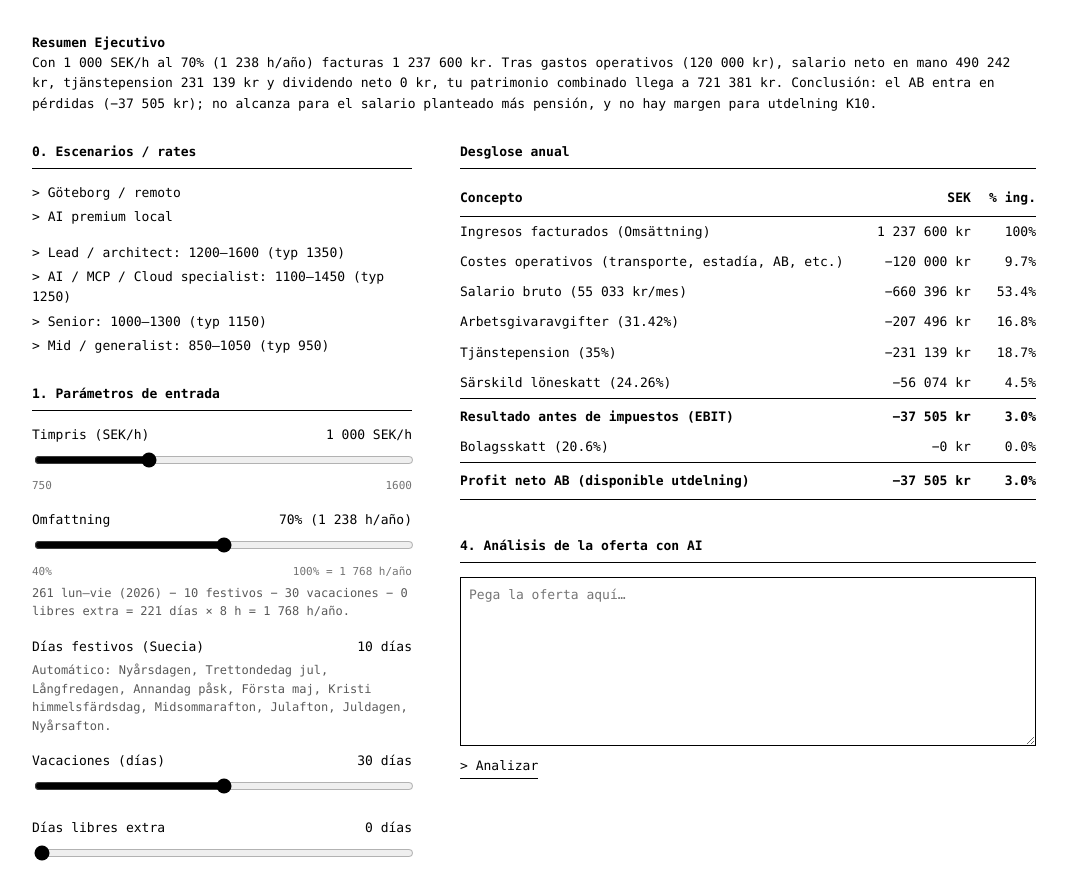
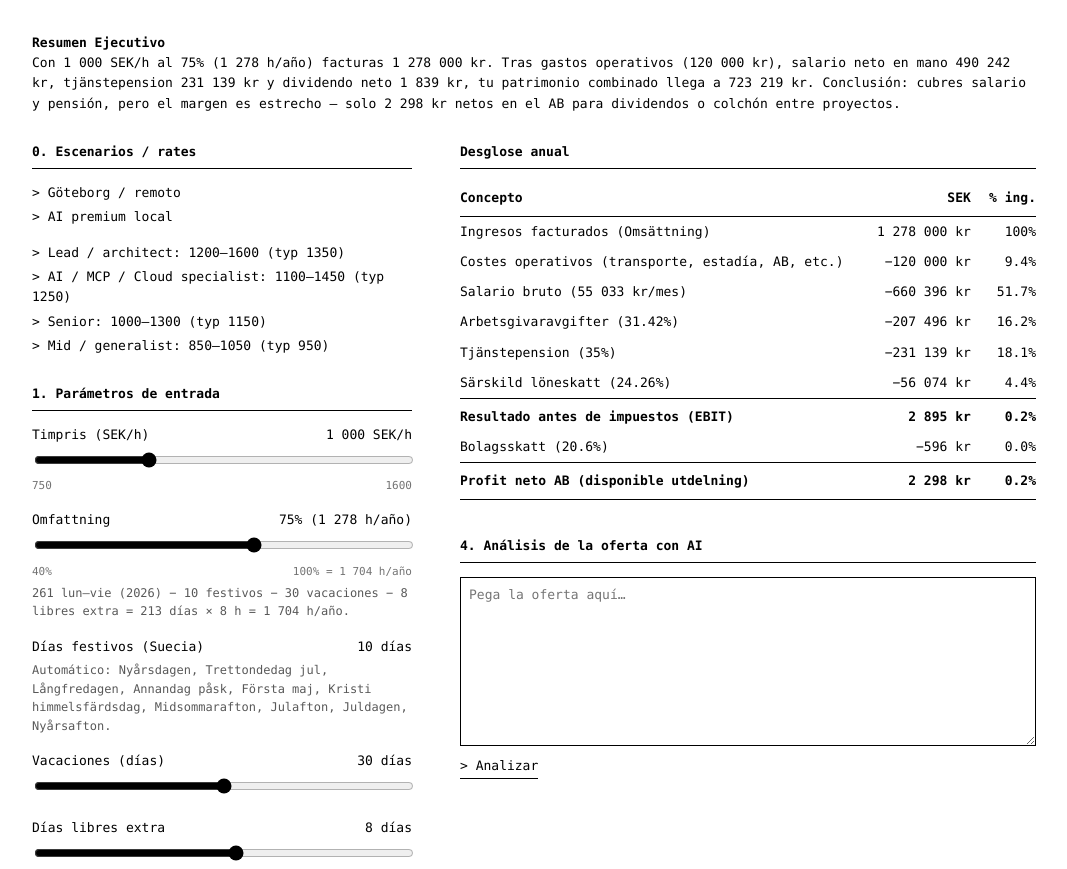
Before and after one commit to juanpablozunigahidalgo/konsult-kalkyl, a plain HTML site: page index.html in a window 1280 px wide. Shown: the part 63-932 px from the top of the page, without its empty margins (106-1173 px from the left). Drawn offline with Linux system fonts and the light colour scheme.

Commit message:
Set standard defaults to 75% workload and 8 extra free days.

```diff
--- a/data/tax.json
+++ b/data/tax.json
@@ -34,7 +34,7 @@
   "work": {
     "hours_per_day": 8,
     "vacation_days_default": 30,
-    "extra_days_default": 0,
+    "extra_days_default": 8,
     "notes": "Max hours = weekdays − Swedish public holidays on weekdays − vacation − extra free days, × hours/day."
   },
   "salary_presets": {
--- a/index.html
+++ b/index.html
@@ -42,9 +42,9 @@
           <div class="field">
             <div class="field-row">
               <label for="workload">Omfattning</label>
-              <span id="workloadVal">70%</span>
+              <span id="workloadVal">75%</span>
             </div>
-            <input id="workload" type="range" min="40" max="100" step="5" value="70" />
+            <input id="workload" type="range" min="40" max="100" step="5" value="75" />
             <div class="field-scale">
               <span>40%</span>
               <span id="maxHoursRef">100% = — h/año</span>
@@ -71,9 +71,9 @@
           <div class="field">
             <div class="field-row">
               <label for="extraDays">Días libres extra</label>
-              <span id="extraDaysVal">0</span>
+              <span id="extraDaysVal">8</span>
             </div>
-            <input id="extraDays" type="range" min="0" max="15" step="1" value="0" />
+            <input id="extraDays" type="range" min="0" max="15" step="1" value="8" />
             <p class="field-hint">Opcional: días libres adicionales además de los festivos.</p>
           </div>
         </section>
--- a/js/app.js
+++ b/js/app.js
@@ -44,7 +44,7 @@ const FALLBACK_TAX = {
   work: {
     hours_per_day: 8,
     vacation_days_default: 30,
-    extra_days_default: 0,
+    extra_days_default: 8,
   },
 };
 
@@ -152,9 +152,9 @@ function readCar() {
 function gatherInput() {
   return {
     hourlyRate: readNumber('hourlyRate', 1000),
-    workloadPct: readNumber('workload', 70),
+    workloadPct: readNumber('workload', 75),
     vacationDays: readNumber('vacationDays', 30),
-    extraDays: readNumber('extraDays', 0),
+    extraDays: readNumber('extraDays', 8),
     grossSalary: readNumber('grossSalary', 55000),
     pensionPct: readNumber('pensionRate', 35),
     maxPension: el('maxPension').checked,
@@ -535,9 +535,10 @@ async function init() {
   renderBands();
   updateStatus();
 
-  // Standard default: 1000 SEK/h @ 70% + standard cost stack
+  // Standard default: 1000 SEK/h @ 75% + 8 días libres extra
   setVal('hourlyRate', 1000);
-  setVal('workload', 70);
+  setVal('workload', 75);
+  setVal('extraDays', 8);
   for (const [key] of EXPENSE_KEYS) {
     setVal(`exp_${key}`, DEFAULT_EXPENSES[key] ?? 0);
   }
```
Also changed, not shown: 1 other file.
